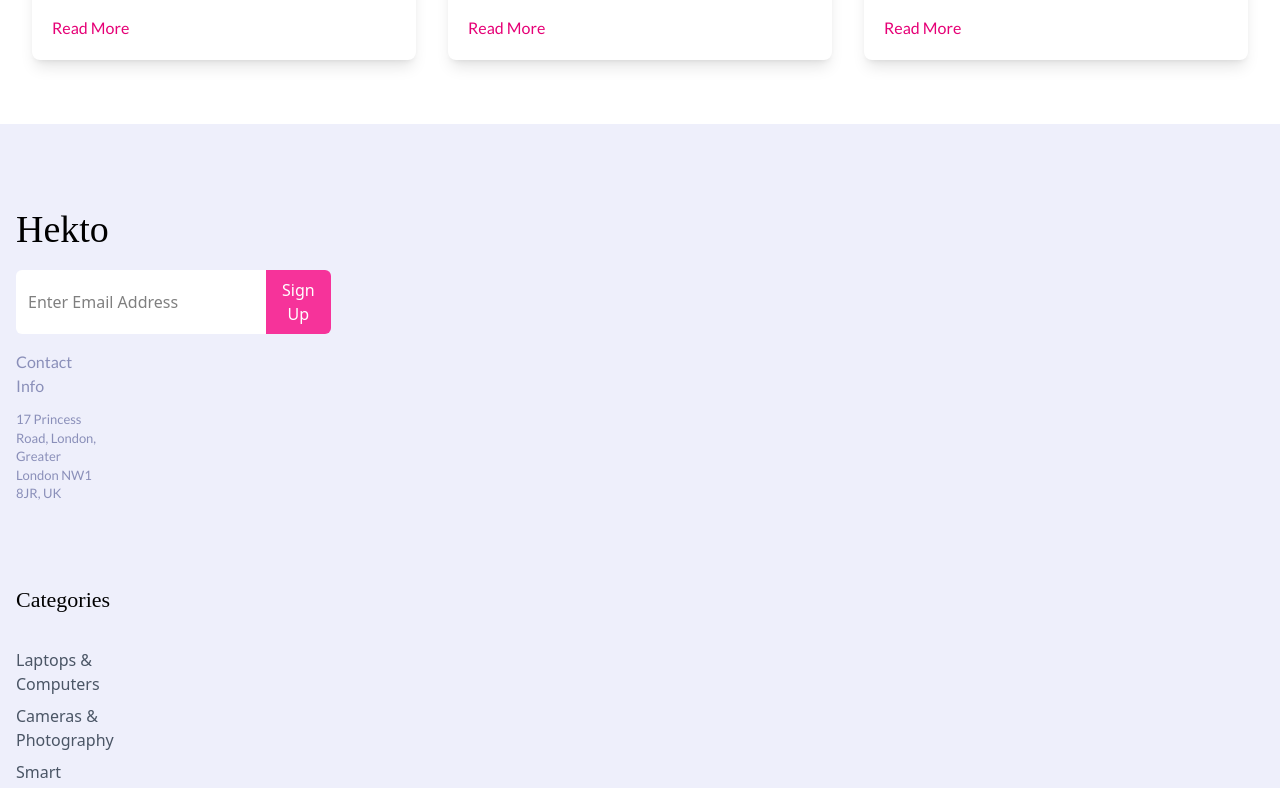
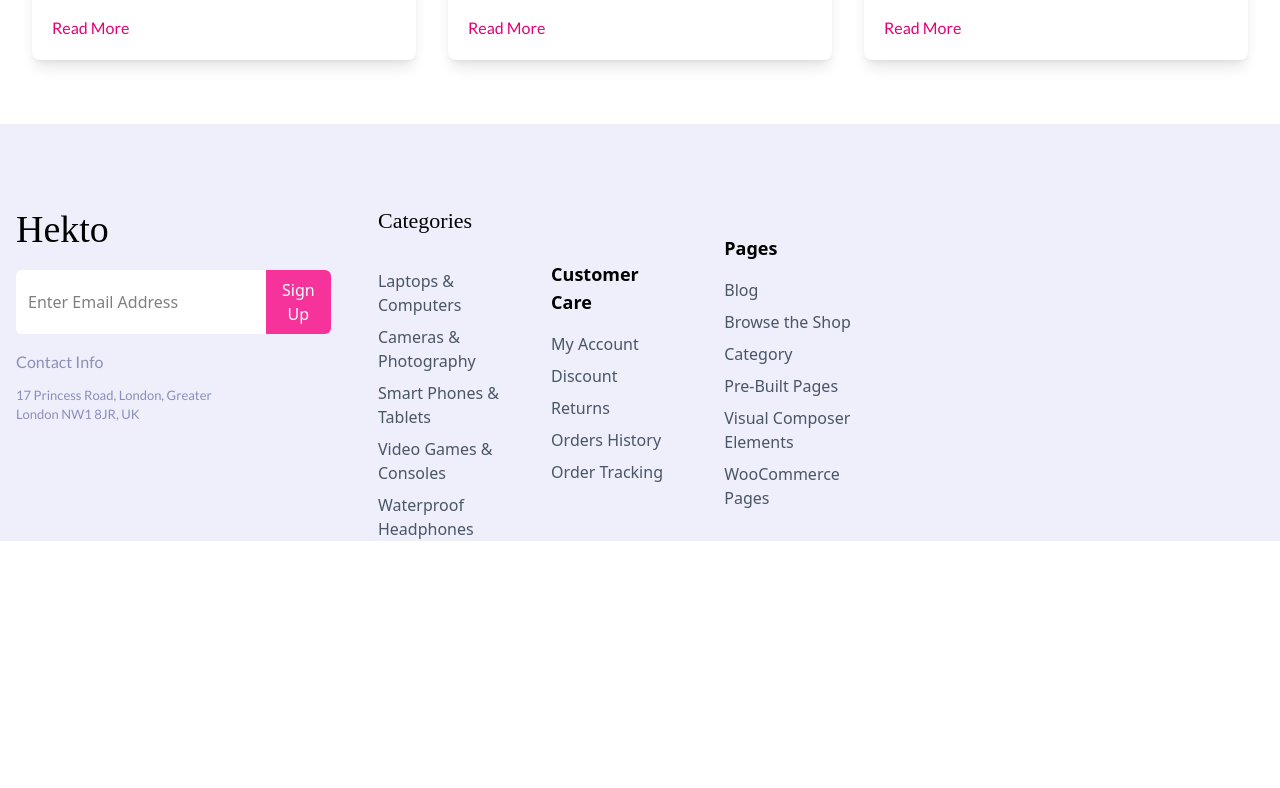
Before and after one commit to Rakib-Hassan-web/E-commace-with-next-js, a Next.js app: page / in a window 1280 px wide. Shown: the part 6966-7754 px from the top of the page. After the commit the page ends 7507 px from the top, so only its background shows below. Built offline with nearby package versions, Linux system fonts and the light colour scheme; a web font is replaced by a local one.

Commit message:
foter work

```diff
--- a/app/component/Footer.jsx
+++ b/app/component/Footer.jsx
@@ -9,7 +9,7 @@
     <footer className="bg-[#EEEFFB] ">
       <div className="container mx-auto px-4 py-12 flex flex-col md:flex-row md:justify-between md:items-start gap-10  ">
 
-        <div>
+        <div className='flex flex-row justify-between'>
         {/* Brand / Newsletter */}
         <div className="md:w-1/4 pt-20">
           <h2 className="text-2xl text-[38px] font-normal font-adaminaaa text-black  mb-4">Hekto</h2>
@@ -29,6 +29,7 @@
           </div>
         </div>
 
+<div className='flex flex-row items-center justify-around'>
         {/* Categories */}
         <div className="md:w-1/4 pt-20">
           <h3 className=" text-[22px] font-normal font-adaminaaa text-black mb-8">Categories</h3>
@@ -65,6 +66,7 @@
             <li>WooCommerce Pages</li>
           </ul>
         </div>
+        </div>
       </div>
       </div>
     </footer>
```
